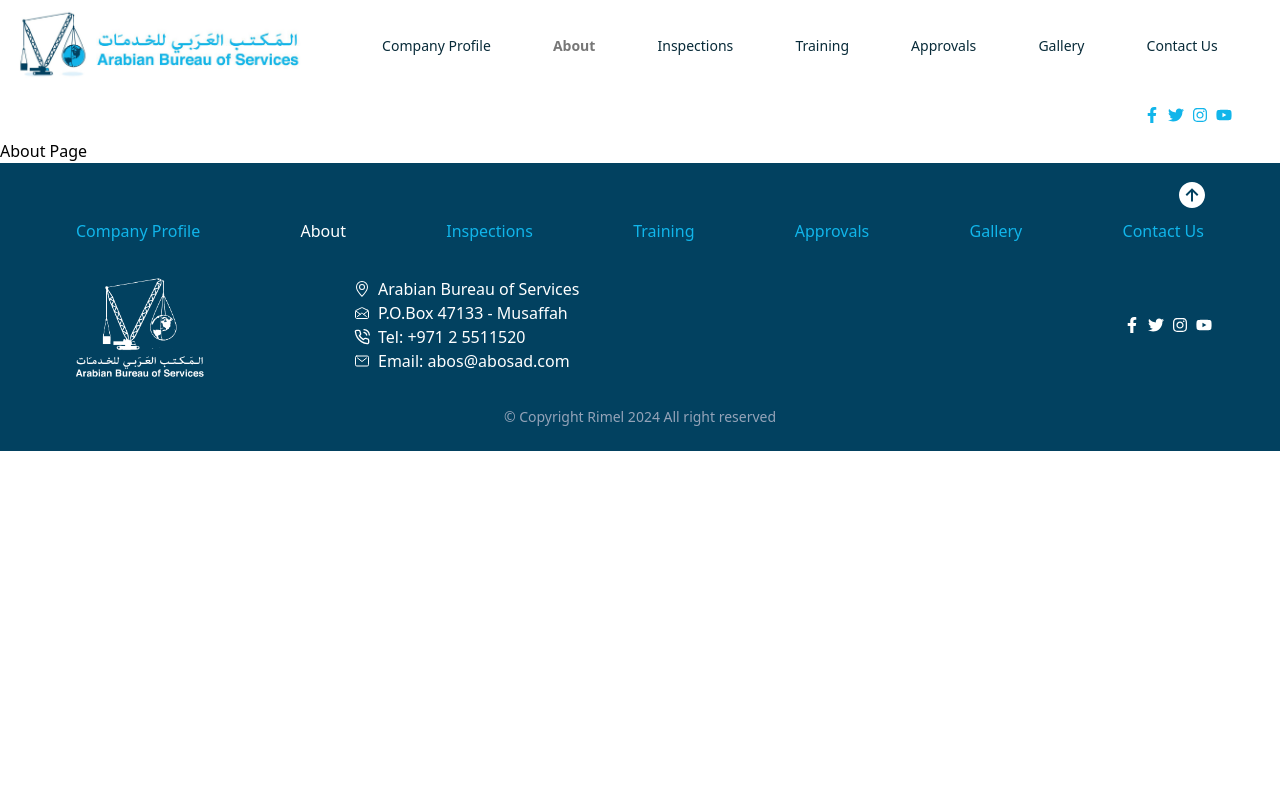
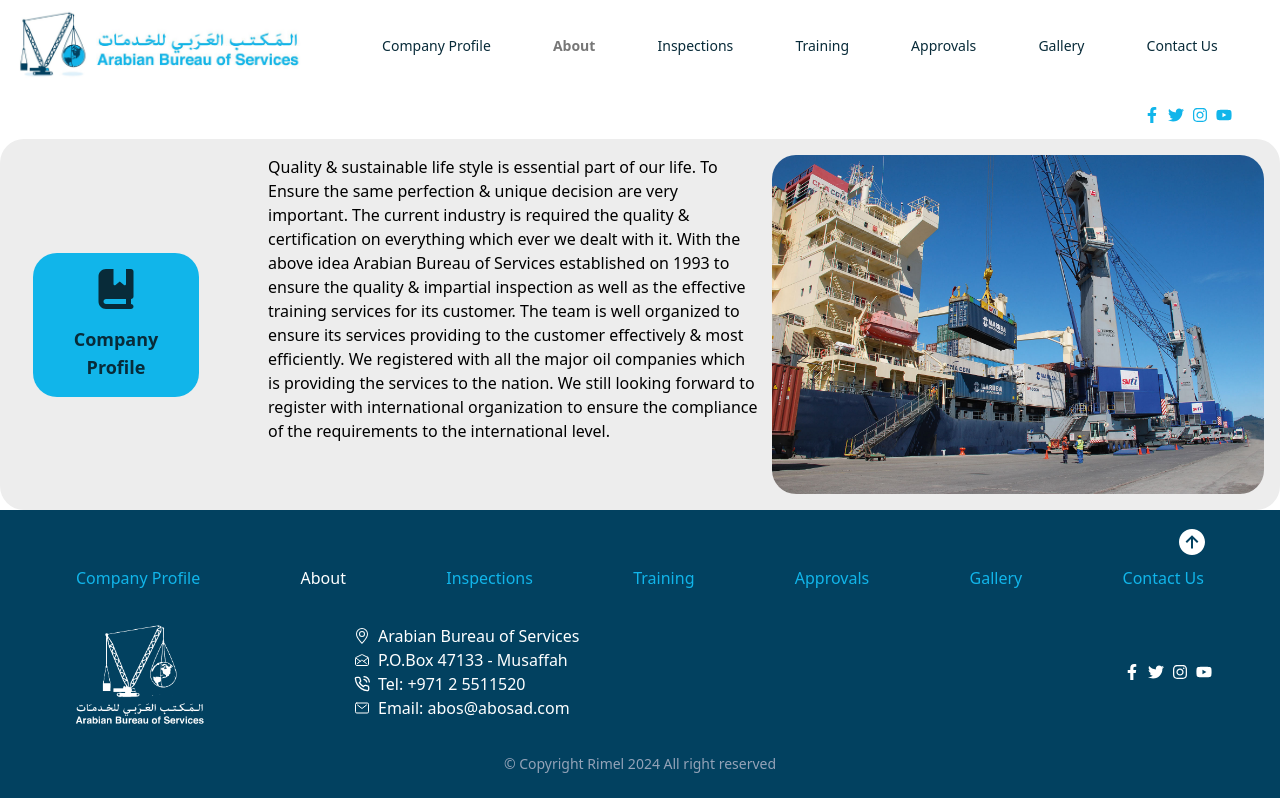
Before and after one commit to IOSdeVeloper20/bureau, a React (Create React App) app: page /About in a window 1280 px wide. Built offline with nearby package versions, Linux system fonts and the light colour scheme.

Commit message:
About top section start.

```diff
--- /dev/null
+++ b/src/Pages/About/AboutHeader.jsx
@@ -0,0 +1,39 @@
+import React from "react";
+import Shipment from "../../Assets/Images/shipment.jpeg";
+import { FaBookBookmark } from "react-icons/fa6";
+
+const AboutHeader = () => {
+  return (
+    <div className="grid grid-cols-1 md:grid-cols-5 bg-greyBackground rounded-3xl p-4 gap-3">
+      <div className="lg:flex justify-center items-center lg:w-5/6">
+        <div className="bg-lightBlue rounded-2xl lg:col-span-1 lg:w-5/6 md:rounded-3xl p-4 flex flex-col items-center text-center lg:gap-4">
+          <FaBookBookmark className="text-darkBlue size-7 md:size-10" />
+          <h1 className="text-darkBlue text-base md:text-lg font-bold">
+            Company Profile
+          </h1>
+        </div>
+      </div>
+      <div className="col-span-2">
+        <p>
+          Quality & sustainable life style is essential part of our life. To
+          Ensure the same perfection & unique decision are very important. The
+          current industry is required the quality & certification on everything
+          which ever we dealt with it. With the above idea Arabian Bureau of
+          Services established on 1993 to ensure the quality & impartial
+          inspection as well as the effective training services for its
+          customer. The team is well organized to ensure its services providing
+          to the customer effectively & most efficiently. We registered with all
+          the major oil companies which is providing the services to the nation.
+          We still looking forward to register with international organization
+          to ensure the compliance of the requirements to the international
+          level.
+        </p>
+      </div>
+      <div className="col-span-2">
+        <img src={Shipment} alt="Shipment" className="rounded-3xl"/>
+      </div>
+    </div>
+  );
+};
+
+export default AboutHeader;
--- a/src/Pages/About/index.jsx
+++ b/src/Pages/About/index.jsx
@@ -1,12 +1,13 @@
 import React from "react";
 import Navbar from "../../Components/Navbar";
 import Footer from "../../Components/Footer";
+import AboutHeader from "./AboutHeader";
 
 const About = () => {
   return (
     <div>
       <Navbar />
-      About Page
+      <AboutHeader />
       <Footer />
     </div>
   );
--- a/src/Pages/Main/MainBottom.jsx
+++ b/src/Pages/Main/MainBottom.jsx
@@ -7,7 +7,7 @@ import Etihad from "../../Assets/Images/etihad.jpeg";
 
 const MainBottom = () => {
   return (
-    <div className="bg-greyBackground rounded-4xl p-4">
+    <div className="bg-greyBackground rounded-t-4xl p-4">
       <div className="grid grid-cols-1 lg:grid-cols-3 gap-4 items-center">
         <div className="lg:col-span-1 flex flex-col items-center text-center">
           <img src={Submarine} alt="submarine" className="rounded-3xl sm:size-4/6 md:size-3/5 lg:size-full" />
--- a/src/Pages/Main/MainHeader.jsx
+++ b/src/Pages/Main/MainHeader.jsx
@@ -10,7 +10,7 @@ const MainHeader = () => {
           <img src={yellowGas} alt="yellow gas" className="rounded-3xl" />
         </div>
 
-        <div className="grid grid-cols-1 md:grid-cols-12 bg-gray-300 rounded-3xl p-4 gap-3">
+        <div className="grid grid-cols-1 md:grid-cols-12 bg-greyBackground rounded-3xl p-4 gap-3">
           <div className="bg-lightBlue rounded-2xl col-span-12 lg:col-span-2 lg:w-5/6 md:rounded-3xl p-4 flex flex-col justify-center items-center text-center">
             <FaBookBookmark className="text-darkBlue size-7 md:size-10"/>
             <h1 className="text-darkBlue text-base md:text-lg font-bold">Company Profile</h1>
```
